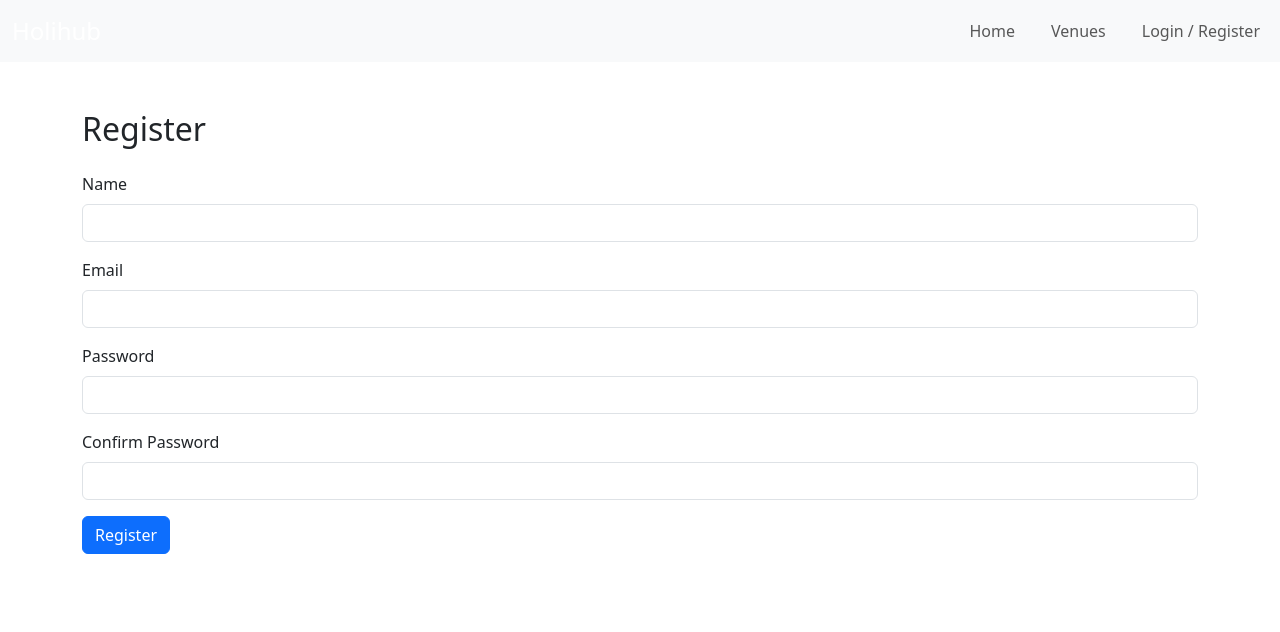
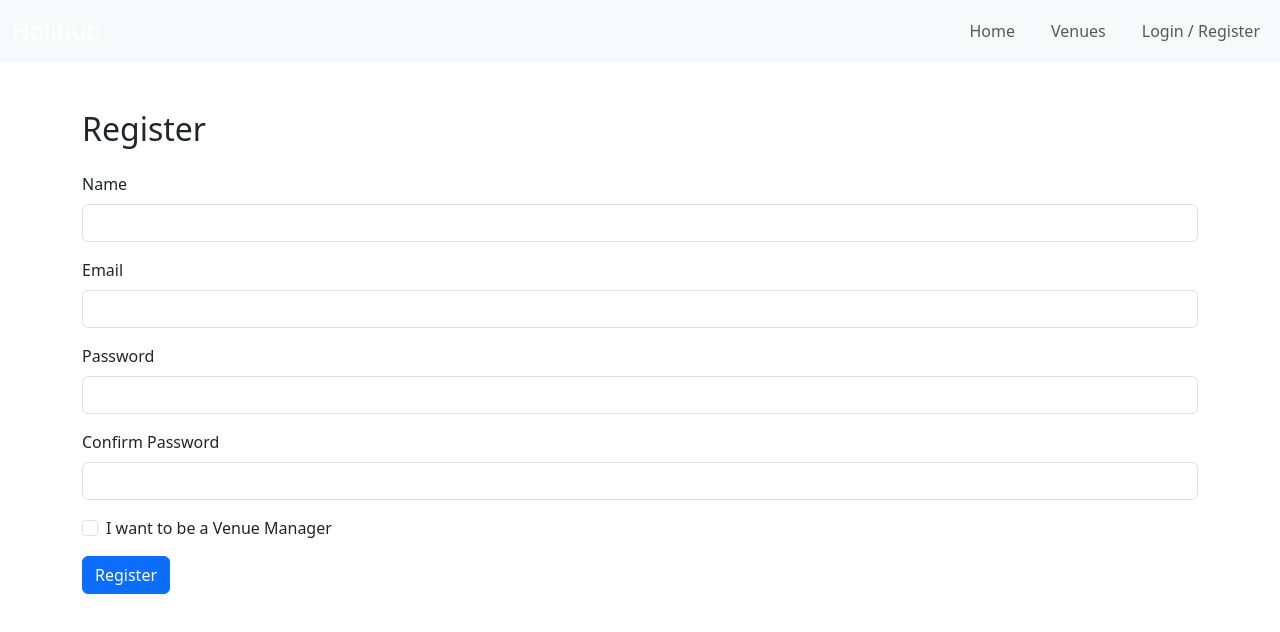
Before and after one commit to Voidwaker/pe2, a React (Vite) app in the folder pe2/: page /register in a window 1280 px wide. Shown: the top 632 px of the page. Built offline with nearby package versions, Linux system fonts and the light colour scheme.

Commit message:
Update Register.jsx
UPDATED REGISTER.JSX so you now can check the box for being a venue manager.

```diff
--- a/pe2/src/components/Register.jsx
+++ b/pe2/src/components/Register.jsx
@@ -7,6 +7,7 @@ const Register = () => {
   const [email, setEmail] = useState('');
   const [password, setPassword] = useState('');
   const [confirmPassword, setConfirmPassword] = useState('');
+  const [venueManager, setVenueManager] = useState(false);
   const [error, setError] = useState(null);
   const navigate = useNavigate();
 
@@ -19,7 +20,7 @@ const Register = () => {
     }
 
     try {
-      await registerUser({ name, email, password });
+      await registerUser({ name, email, password, venueManager });
       navigate('/profile');
     } catch (err) {
       setError('Failed to register. Please try again.');
@@ -79,6 +80,17 @@ const Register = () => {
           />
         </div>
 
+        <div className="mb-3 form-check">
+          <input
+            type="checkbox"
+            id="venueManager"
+            className="form-check-input"
+            checked={venueManager}
+            onChange={() => setVenueManager(!venueManager)}
+          />
+          <label htmlFor="venueManager" className="form-check-label">I want to be a Venue Manager</label>
+        </div>
+
         <button type="submit" className="btn btn-primary">Register</button>
       </form>
     </div>
```
